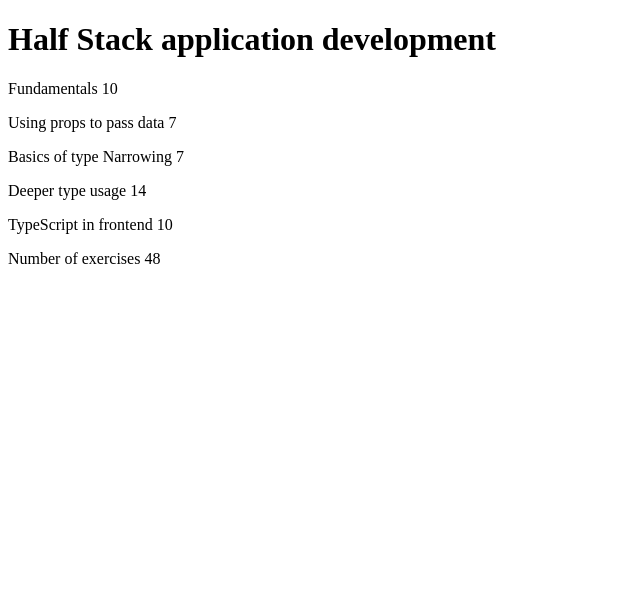
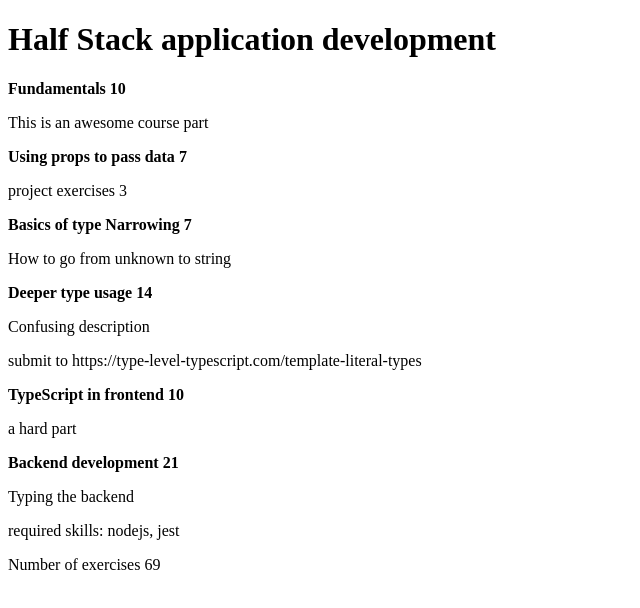
Before and after one commit to Gersoncs107/courseinfo-typescript, a React (Vite) app: page / in a window 1280 px wide. Shown: the top 608 px of the page, without its empty margins (0-640 px from the left). Built offline with nearby package versions, Linux system fonts and the light colour scheme.

Commit message:
courseinfo-typescript-update

```diff
--- a/src/App.tsx
+++ b/src/App.tsx
@@ -1,30 +1,68 @@
 const App = () => {
   const courseName = "Half Stack application development";
+
+  interface CoursePartBase {
+    name: string;
+    exerciseCount: number;
+  }
+
+  // Nova interface: junta description + CoursePartBase
+  interface CoursePartWithDescription extends CoursePartBase {
+    description: string;
+  }
+
+  interface CoursePartBasic extends CoursePartWithDescription {
+    kind: "basic";
+  }
+
+  interface CoursePartGroup extends CoursePartBase {
+    groupProjectCount: number;
+    kind: "group";
+  }
+
+  interface CoursePartBackground extends CoursePartWithDescription {
+    backgroundMaterial: string;
+    kind: "background";
+  }
+
+  // Nova interface pedida no final do exercício
+  interface CoursePartSpecial extends CoursePartWithDescription {
+    requirements: string[];
+    kind: "special";
+  }
+
+  type CoursePart =
+    | CoursePartBasic
+    | CoursePartGroup
+    | CoursePartBackground
+    | CoursePartSpecial;
+
   const courseParts: CoursePart[] = [
     {
       name: "Fundamentals",
       exerciseCount: 10,
       description: "This is an awesome course part",
-    kind: "basic"
+      kind: "basic",
     },
     {
       name: "Using props to pass data",
       exerciseCount: 7,
       groupProjectCount: 3,
-    kind: "group"
+      kind: "group",
     },
     {
       name: "Basics of type Narrowing",
       exerciseCount: 7,
       description: "How to go from unknown to string",
-    kind: "basic"
+      kind: "basic",
     },
     {
       name: "Deeper type usage",
       exerciseCount: 14,
       description: "Confusing description",
-    backgroundMaterial: "https://type-level-typescript.com/template-literal-types",
-    kind: "background"
+      backgroundMaterial:
+        "https://type-level-typescript.com/template-literal-types",
+      kind: "background",
     },
     {
       name: "TypeScript in frontend",
@@ -32,16 +70,19 @@ const App = () => {
       description: "a hard part",
       kind: "basic",
     },
+    {
+      name: "Backend development",
+      exerciseCount: 21,
+      description: "Typing the backend",
+      requirements: ["nodejs", "jest"],
+      kind: "special",
+    },
   ];
-  const totalExercises = courseParts.reduce((sum, part) => sum + part.exerciseCount, 0);
 
-  interface DescriptionProps extends CoursePartBasic {
-    description: string;
-  }
-
-  const Description = (props: DescriptionProps) => {
-    return <p>{props.description}</p>;
-  }
+  const totalExercises = courseParts.reduce(
+    (sum, part) => sum + part.exerciseCount,
+    0
+  );
 
   interface HeaderProps {
     name: string;
@@ -49,46 +90,87 @@ const App = () => {
 
   const Header = (props: HeaderProps) => {
     return <h1>{props.name}</h1>;
+  };
+
+  // Função auxiliar para garantir checagem exaustiva no switch
+  const assertNever = (value: never): never => {
+    throw new Error(
+      `Unhandled discriminated union member: ${JSON.stringify(value)}`
+    );
+  };
+
+  interface PartProps {
+    part: CoursePart;
   }
+
+  const Part = (props: PartProps) => {
+    const part = props.part;
+
+    switch (part.kind) {
+      case "basic":
+        return (
+          <div>
+            <p>
+              <b>
+                {part.name} {part.exerciseCount}
+              </b>
+            </p>
+            <p>{part.description}</p>
+          </div>
+        );
+      case "group":
+        return (
+          <div>
+            <p>
+              <b>
+                {part.name} {part.exerciseCount}
+              </b>
+            </p>
+            <p>project exercises {part.groupProjectCount}</p>
+          </div>
+        );
+      case "background":
+        return (
+          <div>
+            <p>
+              <b>
+                {part.name} {part.exerciseCount}
+              </b>
+            </p>
+            <p>{part.description}</p>
+            <p>submit to {part.backgroundMaterial}</p>
+          </div>
+        );
+      case "special":
+        return (
+          <div>
+            <p>
+              <b>
+                {part.name} {part.exerciseCount}
+              </b>
+            </p>
+            <p>{part.description}</p>
+            <p>required skills: {part.requirements.join(", ")}</p>
+          </div>
+        );
+      default:
+        return assertNever(part);
+    }
+  };
 
   interface ContentProps {
     parts: CoursePart[];
   }
 
-  interface CoursePartBase {
-    name: string;
-    exerciseCount: number;
-  }
-
-  interface CoursePartBasic extends CoursePartBase {
-    description: DescriptionProps["description"];
-    kind: "basic"
-  }
-
-  interface CoursePartGroup extends CoursePartBase {
-    groupProjectCount: number;
-    kind: "group"
-  }
-
-  interface CoursePartBackground extends CoursePartBase {
-    description: DescriptionProps["description"];
-    backgroundMaterial: string;
-    kind: "background"
-  }
-
-  type CoursePart = CoursePartBasic | CoursePartGroup | CoursePartBackground;
-
   const Content = (props: ContentProps) => {
     return (
       <div>
-        {props.parts.map((part, index) => (
-          <p key={index}>
-            {part.name} {part.exerciseCount}
-          </p>
+        {props.parts.map((part) => (
+          <Part key={part.name} part={part} />
         ))}
       </div>
     );
-  }
+  };
 
   interface TotalProps {
     total: number;
@@ -96,9 +178,7 @@ const App = () => {
 
   const Total = (props: TotalProps) => {
     return <p>Number of exercises {props.total}</p>;
-  }
-
-
+  };
 
   return (
     <div>
```
Lines whose indentation alone changed are shown as unchanged.
